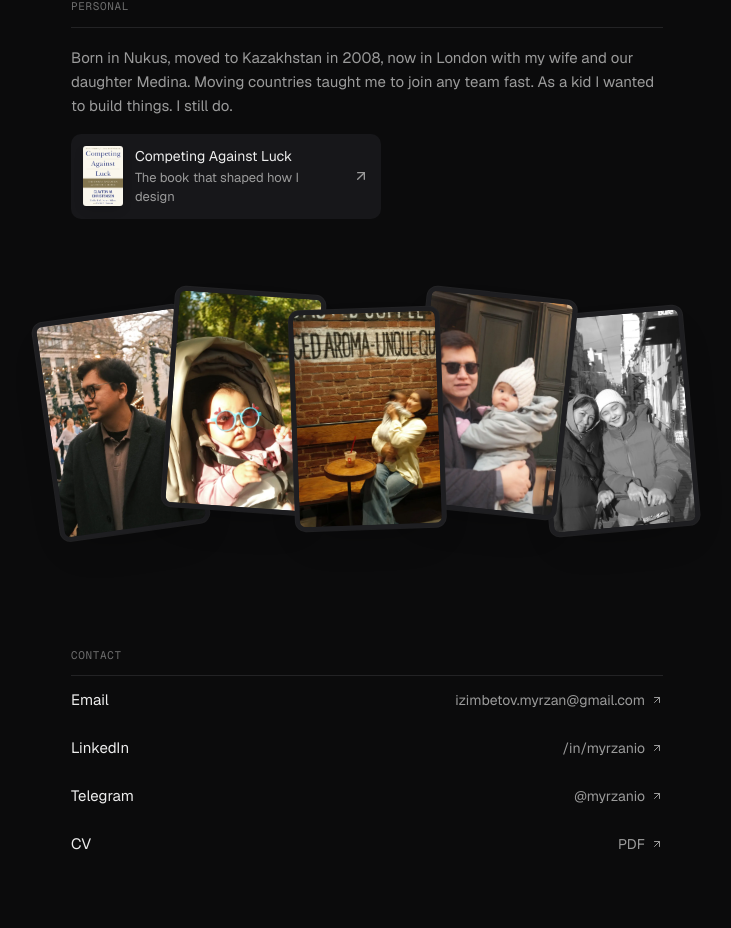
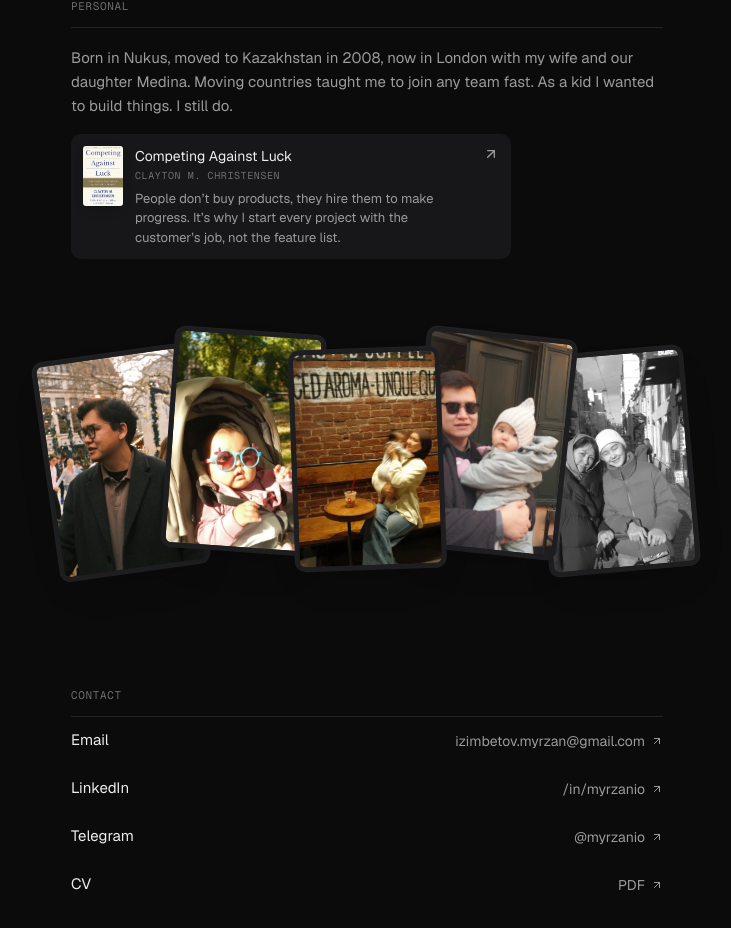
Before and after one commit to myrzan0-glitch/myrzan-portfolio, a Next.js app: page / in a window 1280 px wide. Shown: the part 4577-5505 px from the top of the page, without its empty margins (273-1004 px from the left). Built offline with nearby package versions, Linux system fonts and the light colour scheme.

Commit message:
Add author and a short description to the book card
Co-Authored-By: Claude Opus 5.5 <noreply@anthropic.com>
Claude-Session: https://claude.ai/code/session_01XBb6ArzvpLHo8JWDC4eB5p

```diff
--- a/src/app/page.tsx
+++ b/src/app/page.tsx
@@ -250,7 +250,7 @@ export default function HomePage() {
             href="https://www.amazon.com/dp/0062435612"
             target="_blank"
             rel="noopener noreferrer"
-            className="group mt-4 flex items-center gap-3 rounded-[10px] bg-[var(--home-soft)] p-3 ring-1 ring-transparent transition-shadow hover:ring-[var(--home-line)] sm:max-w-[310px]"
+            className="group mt-4 flex items-start gap-3 rounded-[10px] bg-[var(--home-soft)] p-3 ring-1 ring-transparent transition-shadow hover:ring-[var(--home-line)] sm:max-w-[440px]"
           >
             <Image
               src="/personal/competing-against-luck.webp"
@@ -261,10 +261,14 @@ export default function HomePage() {
             />
             <span className="flex flex-col gap-0.5">
               <span className="text-sm">Competing Against Luck</span>
-              <span className="home-muted text-[13px]">The book that shaped how I design</span>
+              <span className="home-label !text-[10px]">Clayton M. Christensen</span>
+              <span className="home-muted mt-1 text-[13px] leading-[1.5]">
+                People don&rsquo;t buy products, they hire them to make progress. It&rsquo;s why I start every project
+                with the customer&rsquo;s job, not the feature list.
+              </span>
             </span>
             <ArrowUpRight
-              className="home-muted ml-auto h-4 w-4 shrink-0 transition-transform group-hover:-translate-y-0.5 group-hover:translate-x-0.5"
+              className="home-muted ml-auto h-4 w-4 shrink-0 self-start transition-transform group-hover:-translate-y-0.5 group-hover:translate-x-0.5"
               aria-hidden="true"
             />
           </a>
```
